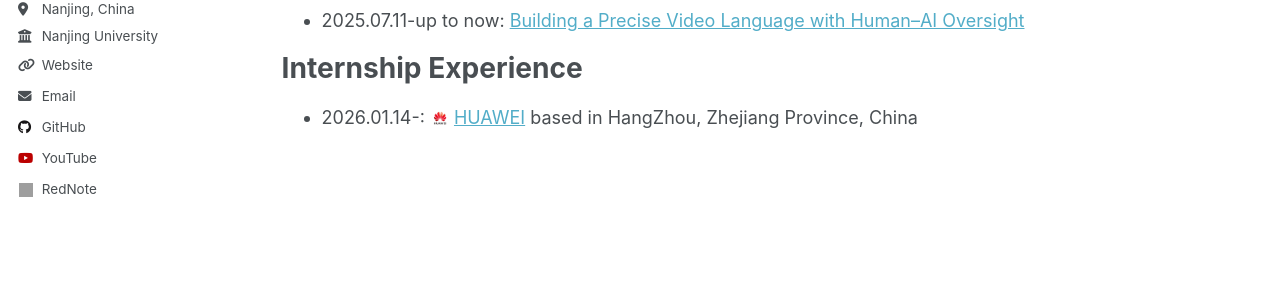
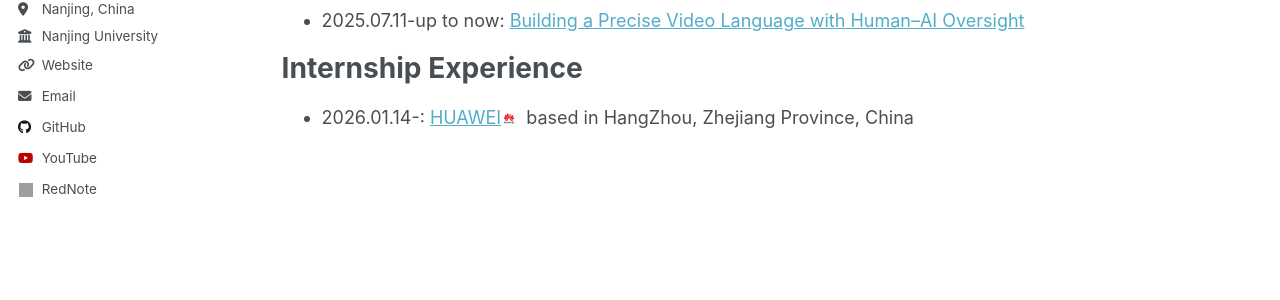
Before and after one commit to edzee3000/edzee3000.github.io, a Jekyll site: the page built from _pages/about.md, in a window 1280 px wide. Shown: the part 407-707 px from the top of the page. Built offline with Jekyll 4.4.1, drawn with Linux system fonts in a browser that asks for light colours; a script that is not in the unit is left out; grey boxes are pictures that could not be loaded.

Commit message:
Fix formatting of HUAWEI internship entry

```diff
--- a/_pages/about.md
+++ b/_pages/about.md
@@ -19,4 +19,4 @@ Hi~ I am an undergraduate student who enrolled in 2023 at the School of Artifici
 
 
 # Internship Experience
-- 2026.01.14-: <img src="../images/HUAWEI.png" style="width:20px; height:20px; margin-right:4px;">[HUAWEI](https://www.huawei.com/cn/) based in HangZhou, Zhejiang Province, China
+- 2026.01.14-: [HUAWEI](https://www.huawei.com/cn/)<img src="../images/HUAWEI.png" style="width:16px; height:16px; margin-right:4px;"> based in HangZhou, Zhejiang Province, China
```
